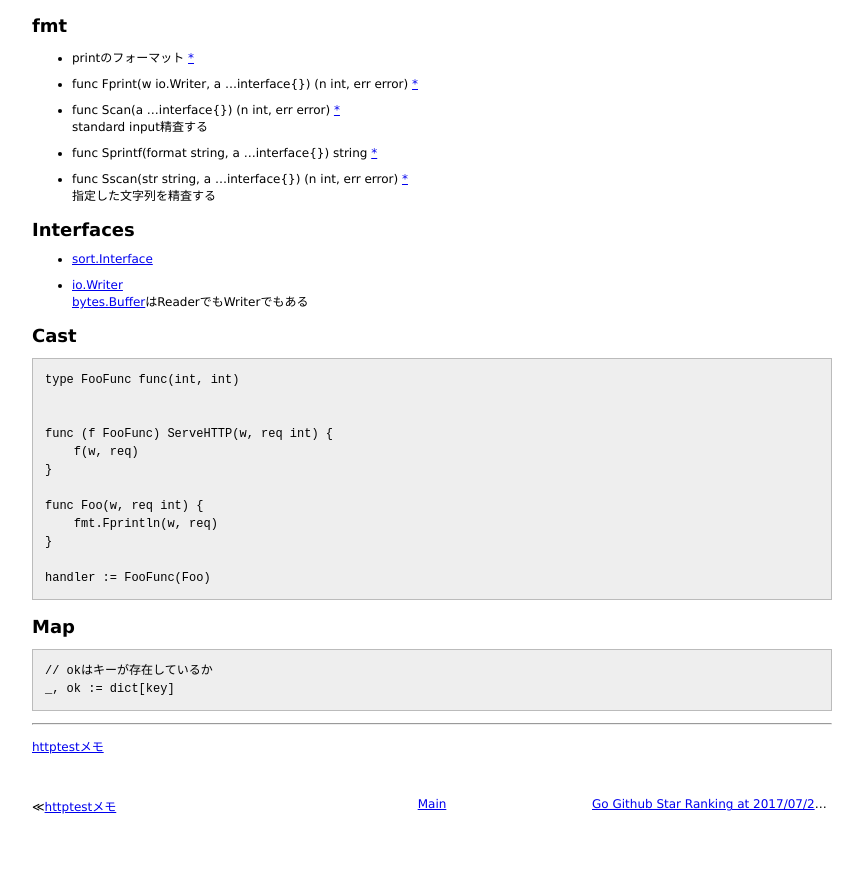
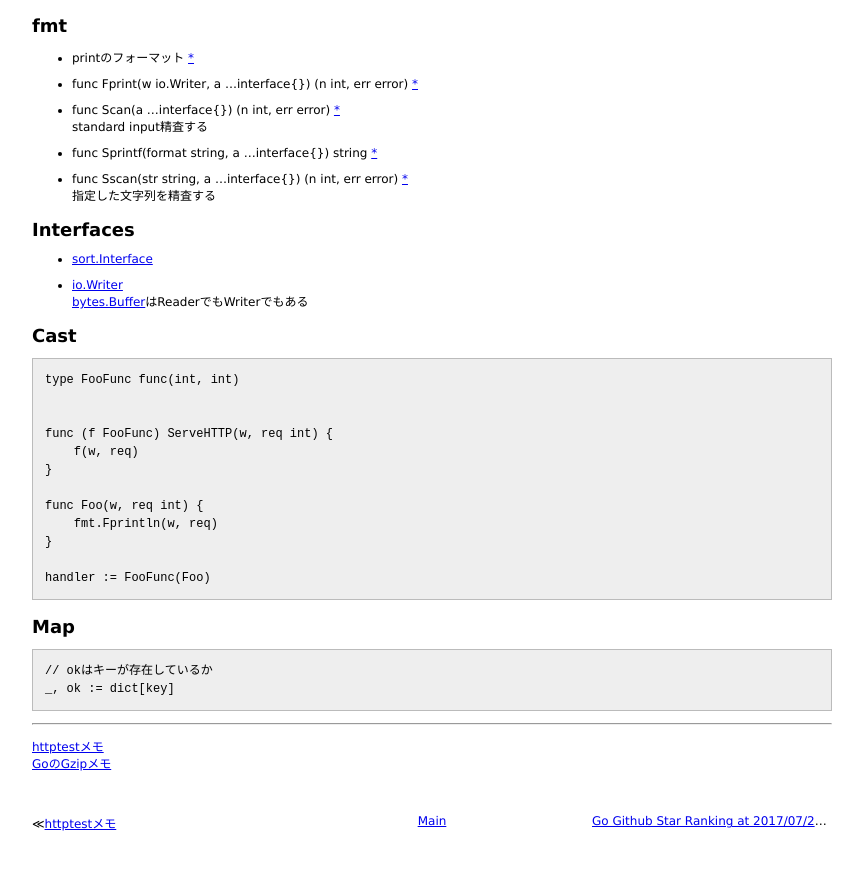
Before and after one commit to 38elements/38elements.github.com, a Jekyll site: the page built from _posts/2017-08-12-go.md, in a window 1280 px wide and 900 px high, scrolled down 2344 px. Shown: the top 870 px of the window, without its empty margins (208-1071 px from the left). Built offline with Jekyll 4.4.1, drawn with Linux system fonts in a browser that asks for light colours.

Commit message:
Update 2017-08-12-go.md

```diff
--- a/_posts/2017-08-12-go.md
+++ b/_posts/2017-08-12-go.md
@@ -194,3 +194,4 @@ _, ok := dict[key]
 <hr/>
 
 [httptestメモ](/2017/09/08/golang-httptest.html)
+[GoのGzipメモ](/2017/09/20/golang-gzip.html)
```
